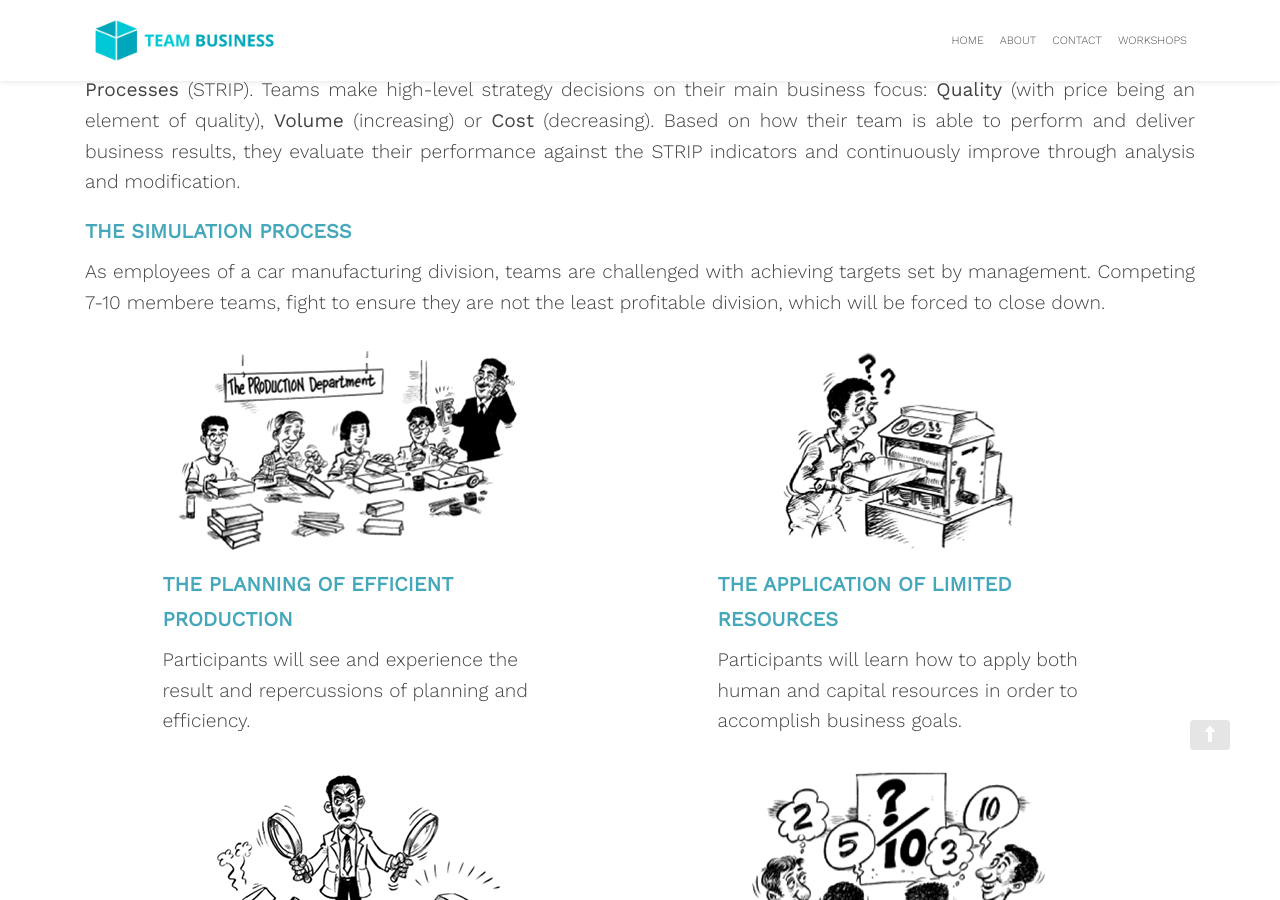
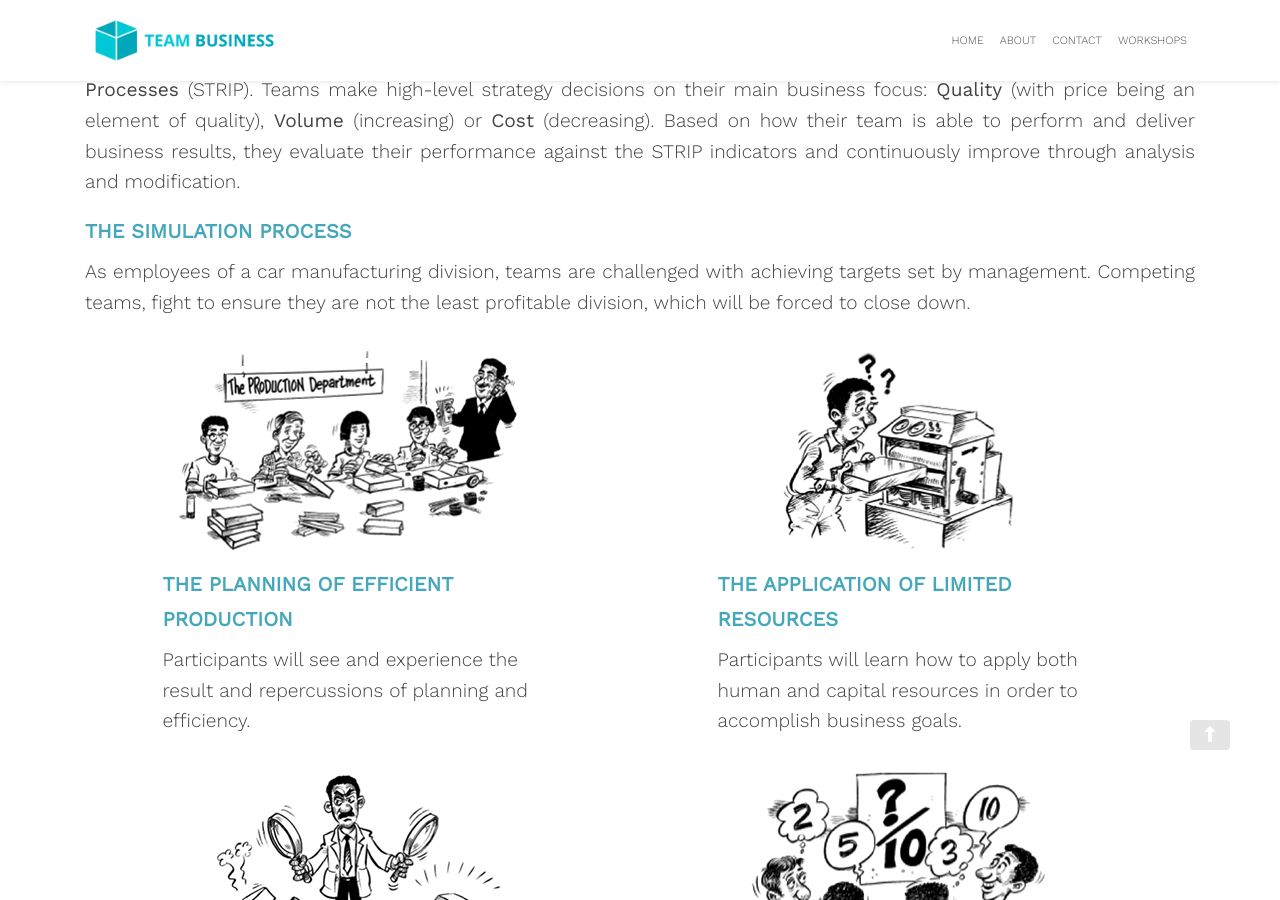
Before and after one commit to zac-heisey/team-business, a Jekyll site: the page built from _pages/car.md, in a window 1280 px wide and 900 px high, scrolled down 926 px. Built offline with Jekyll 4.4.1, drawn with Linux system fonts in a browser that asks for light colours; nearby versions of some CDN libraries.

Commit message:
Update from Forestry.io Lara Azzam updated _pages/car.md

```diff
--- a/_pages/car.md
+++ b/_pages/car.md
@@ -17,7 +17,7 @@ CIS focuses competing teams on the following **key drivers of profitability**: *
 
 ### **THE SIMULATION PROCESS**
 
-As employees of a car manufacturing division, teams are challenged with achieving targets set by management.  Competing 7-10 membere teams, fight to ensure they are not the least profitable division, which will be forced to close down.
+As employees of a car manufacturing division, teams are challenged with achieving targets set by management.  Competing teams, fight to ensure they are not the least profitable division, which will be forced to close down.
 
 <div style="display:flex; flex-wrap:wrap; justify-content:space-around;">
 <div class="car-program" style="width:400px;">
```
